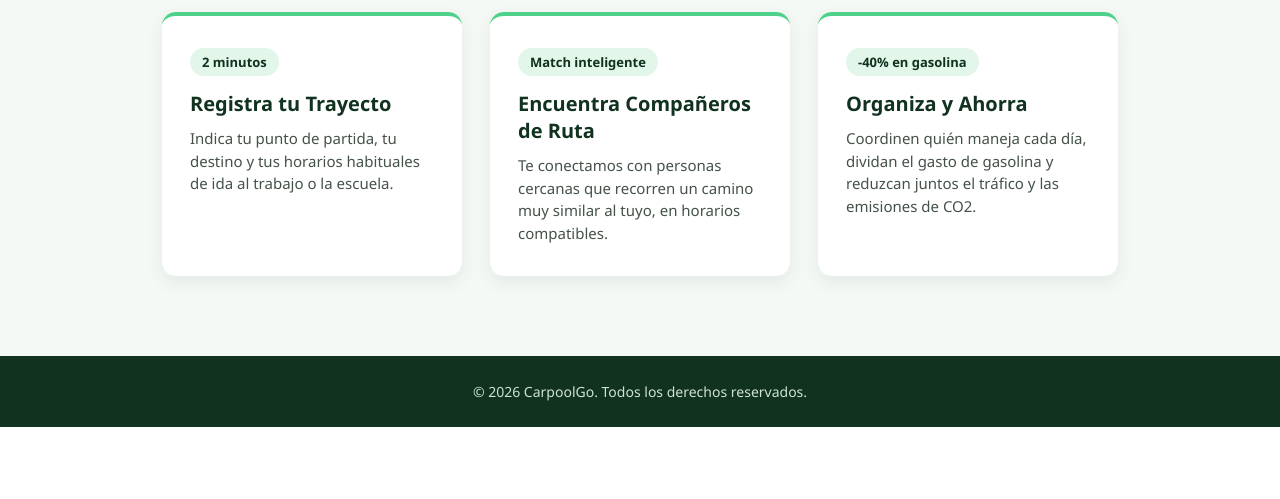
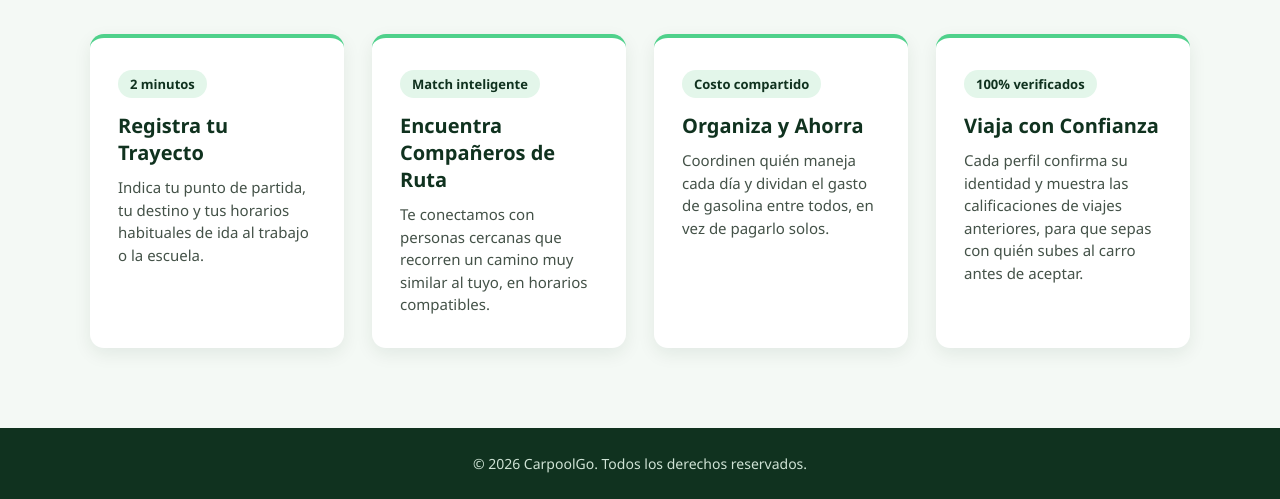
Before and after one commit to gcerritelli/aat-mockup-carpoolgo, a plain HTML site: page index.html in a window 1280 px wide. Shown: the part 669-1168 px from the top of the page. Before the commit the page ends 1096 px from the top, so only its background shows below. Drawn offline with Linux system fonts and the light colour scheme.

Commit message:
Update index.html
Encontré dos problemas reales al revisarlo con criterio (no solo estético):

Dato inventado sin sustento: la tarjeta 3 dice "-40% en gasolina" — es una cifra que la IA puso sin ninguna base real. Para un mockup que vas a mostrar, eso es publicidad engañosa.
Falta la pieza de contenido más importante para este tipo de app: no hay nada sobre confianza/seguridad. Un carpool conecta con desconocidos — sin mencionar verificación de identidad o calificaciones, cualquier usuario real dudaría en usarla. Esa es la función que "en realidad necesitas y falta".

```diff
--- a/index.html
+++ b/index.html
@@ -1,3 +1,5 @@
+$ cat /Users/giancarlocerritelli/Desktop/index.html
+
 <!DOCTYPE html>
 <html lang="es">
 <head>
@@ -61,10 +63,9 @@
     color: #10321f;
   }
   .card-grid {
-    display: flex;
-    flex-wrap: wrap;
+    display: grid;
+    grid-template-columns: repeat(auto-fit, minmax(240px, 1fr));
     gap: 28px;
-    justify-content: center;
     max-width: 1100px;
     margin: 0 auto;
   }
@@ -72,7 +73,6 @@
     background: #ffffff;
     border-radius: 14px;
     padding: 32px 28px;
-    width: 300px;
     box-shadow: 0 6px 18px rgba(16, 50, 31, 0.08);
     border-top: 4px solid #4fd18b;
     transition: transform 0.2s;
@@ -137,9 +137,14 @@
         <p>Te conectamos con personas cercanas que recorren un camino muy similar al tuyo, en horarios compatibles.</p>
       </div>
       <div class="card">
-        <span class="stat">-40% en gasolina</span>
+        <span class="stat">Costo compartido</span>
         <h3>Organiza y Ahorra</h3>
-        <p>Coordinen quién maneja cada día, dividan el gasto de gasolina y reduzcan juntos el tráfico y las emisiones de CO2.</p>
+        <p>Coordinen quién maneja cada día y dividan el gasto de gasolina entre todos, en vez de pagarlo solos.</p>
+      </div>
+      <div class="card">
+        <span class="stat">100% verificados</span>
+        <h3>Viaja con Confianza</h3>
+        <p>Cada perfil confirma su identidad y muestra las calificaciones de viajes anteriores, para que sepas con quién subes al carro antes de aceptar.</p>
       </div>
     </div>
   </section>
```
